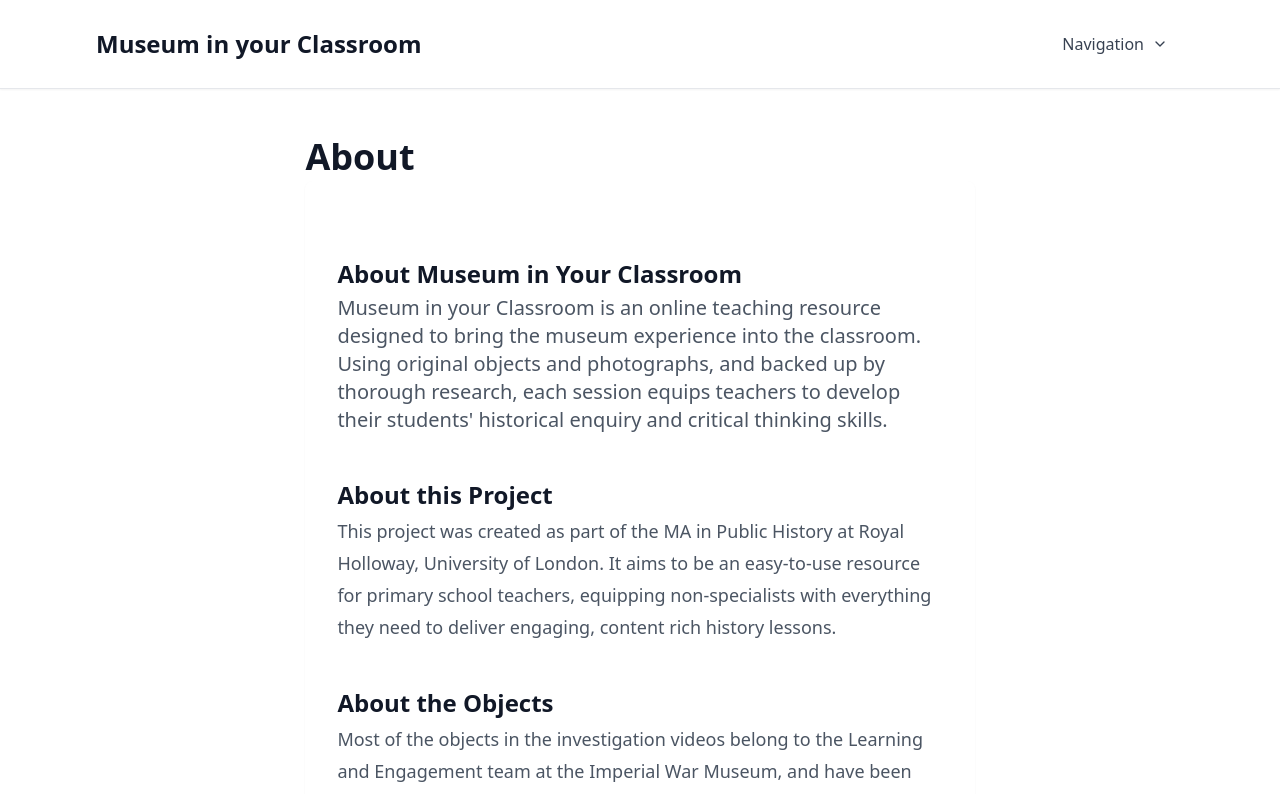
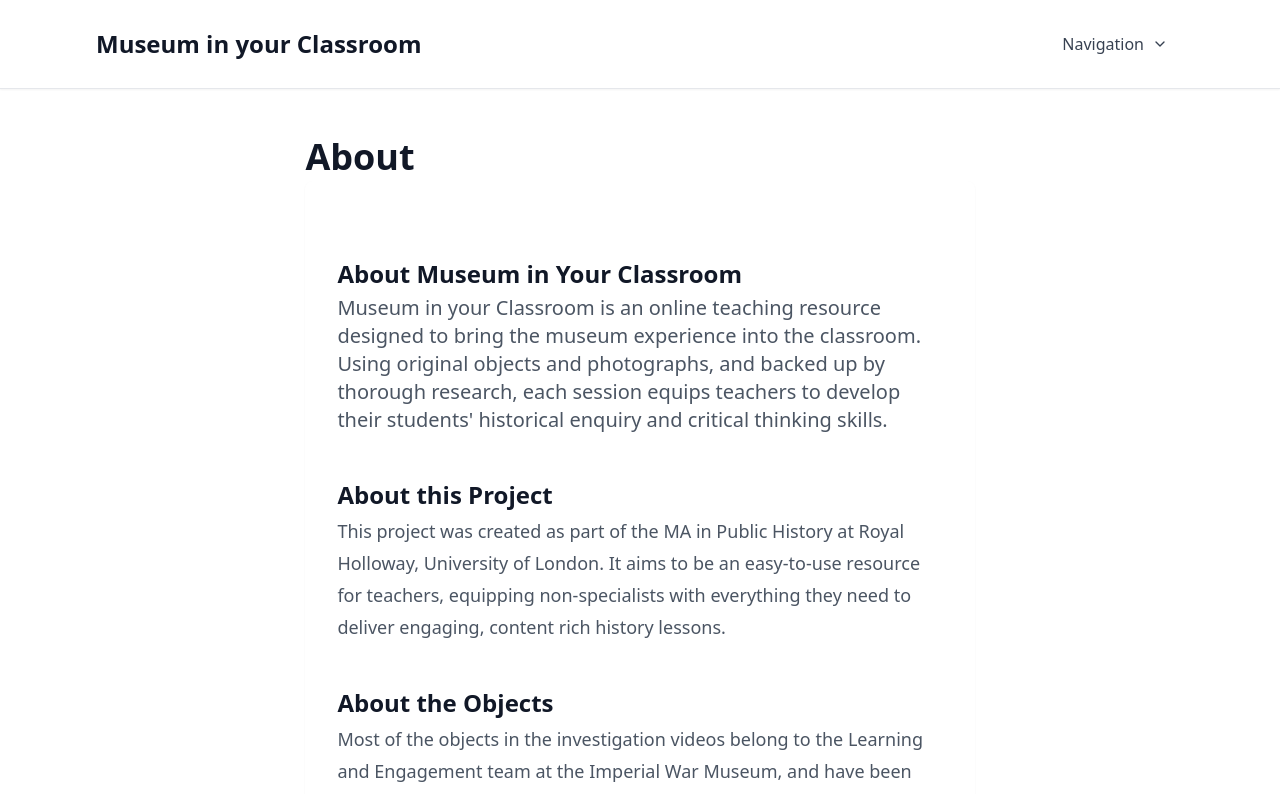
Before and after one commit to jonfrank/rosie-project, a React (Vite) app: page /about in a window 1280 px wide. Shown: the top 794 px of the page. Built offline with nearby package versions, Linux system fonts and the light colour scheme.

Commit message:
fix: Update description to remove 'primary school' for broader teacher resource applicability

```diff
--- a/src/pages/About.jsx
+++ b/src/pages/About.jsx
@@ -12,7 +12,7 @@ const About = () => {
 
           <h2 className="text-2xl font-semibold text-gray-900 mb-4">About this Project</h2>
           <p className="text-gray-600 mb-6">
-            This project was created as part of the MA in Public History at Royal Holloway, University of London. It aims to be an easy-to-use resource for primary school teachers, equipping non-specialists with everything they need to deliver engaging, content rich history lessons.
+            This project was created as part of the MA in Public History at Royal Holloway, University of London. It aims to be an easy-to-use resource for teachers, equipping non-specialists with everything they need to deliver engaging, content rich history lessons.
           </p>
 
           <h2 className="text-2xl font-semibold text-gray-900 mb-4">About the Objects</h2>
```
